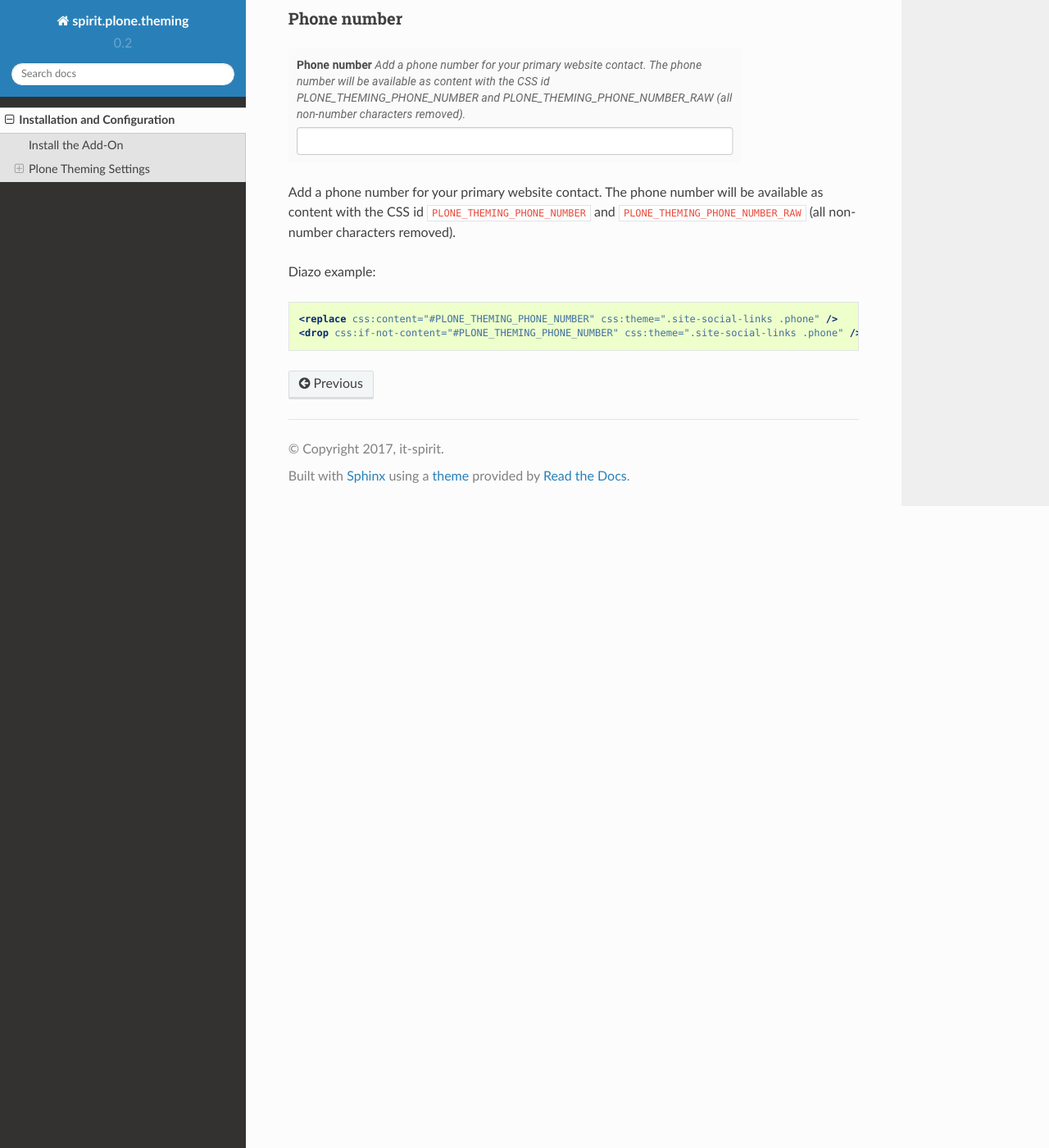
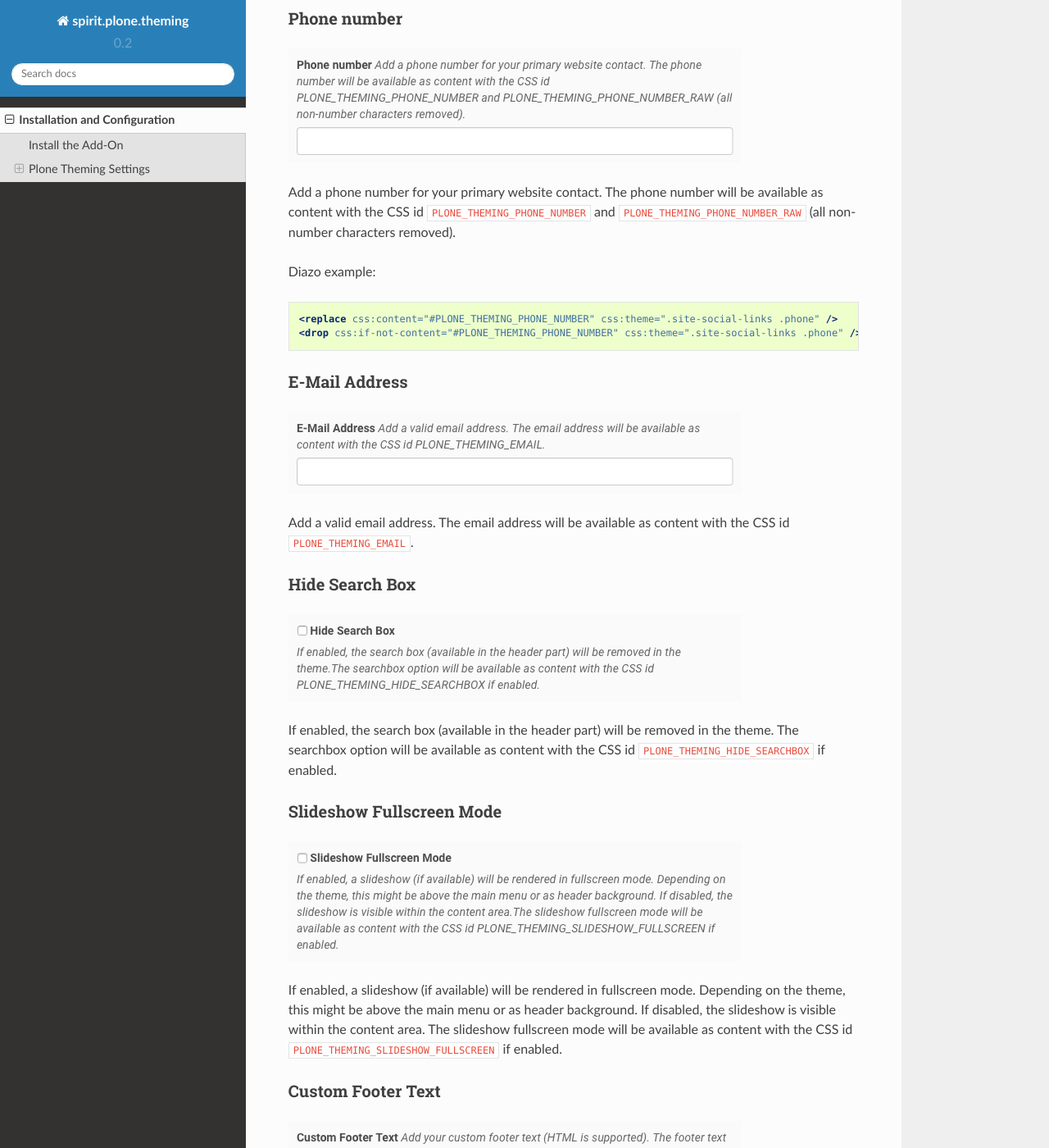
Before and after one commit to it-spirit/spirit.plone.theming, a Sphinx documentation site: the page built from docs/source/configuration.rst, in a window 1280 px wide and 1400 px high, scrolled down 2516 px. Shown: the whole window at 82% size. Built offline with Sphinx 7.4.7 and the Read the Docs theme 2.0.0, drawn with Linux system fonts in a browser that asks for light colours; some of the changed text lies outside the part shown.

Commit message:
Add more documentation of settings [ci skip].

```diff
--- a/docs/source/configuration.rst
+++ b/docs/source/configuration.rst
@@ -106,3 +106,72 @@ Diazo example:
 
     <replace css:content="#PLONE_THEMING_PHONE_NUMBER" css:theme=".site-social-links .phone" />
     <drop css:if-not-content="#PLONE_THEMING_PHONE_NUMBER" css:theme=".site-social-links .phone" />
+
+
+E-Mail Address
+""""""""""""""
+
+.. image:: ../_images/settings-email.png
+
+Add a valid email address.
+The email address will be available as content with the CSS id ``PLONE_THEMING_EMAIL``.
+
+
+Hide Search Box
+"""""""""""""""
+
+.. image:: ../_images/settings-hide_searchbox.png
+
+If enabled, the search box (available in the header part) will be removed in the theme.
+The searchbox option will be available as content with the CSS id ``PLONE_THEMING_HIDE_SEARCHBOX`` if enabled.
+
+
+Slideshow Fullscreen Mode
+"""""""""""""""""""""""""
+
+.. image:: ../_images/settings-slideshow_fullscreen.png
+
+If enabled, a slideshow (if available) will be rendered in fullscreen mode.
+Depending on the theme, this might be above the main menu or as header background.
+If disabled, the slideshow is visible within the content area.
+The slideshow fullscreen mode will be available as content with the CSS id ``PLONE_THEMING_SLIDESHOW_FULLSCREEN`` if enabled.
+
+
+Custom Footer Text
+""""""""""""""""""
+
+.. image:: ../_images/settings-footer_text.png
+
+
+Add your custom footer text (HTML is supported).
+The footer text will be available as content with the CSS id ``PLONE_THEMING_FOOTER_TEXT``.
+You can also add the following variables:
+
+- ``{portal_url}``
+- ``{year}``
+
+Example:
+
+.. code-block:: html
+
+     <p>&copy; Copyright 2009-{year} Your Company Name.</p>
+
+
+Custom Colophon Text
+""""""""""""""""""""
+
+.. image:: ../_images/settings-colophon_text.png
+
+
+Add your custom colophon text (HTML is supported).
+The colophon text will be available as content with the CSS id ``PLONE_THEMING_COLOPHON_TEXT``.
+You can also add the following variables:
+
+- ``{portal_url}``
+- ``{year}``
+
+Example:
+
+.. code-block:: html
+
+     <p>Powered by Plone, Python &amp; <a href="{portal_url}">Your Company Name</a></p>
```
Also changed, not shown: docs/_images/settings-colophon_text.png (added), docs/_images/settings-email.png (added), docs/_images/settings-footer_text.png (added), docs/_images/settings-hide_searchbox.png (added), docs/_images/settings-slideshow_fullscreen.png (added), 1 other file.
